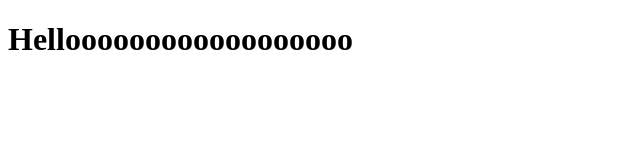
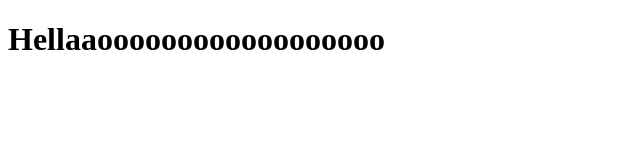
Before and after one commit to ArasBulot/Project, a plain HTML site: page contact.html in a window 1280 px wide. Shown: the full height of the page, 0-640 px from the left. Drawn offline with Linux system fonts and the light colour scheme.

Commit message:
Add Hellao

```diff
--- a/contact.html
+++ b/contact.html
@@ -6,6 +6,8 @@
     <title>contact</title>
 </head>
 <body>
-    <h1>Helloooooooooooooooooo</h1>
+    <h1>
+        Hellaaoooooooooooooooooo
+    </h1>
 </body>
 </html>
```
